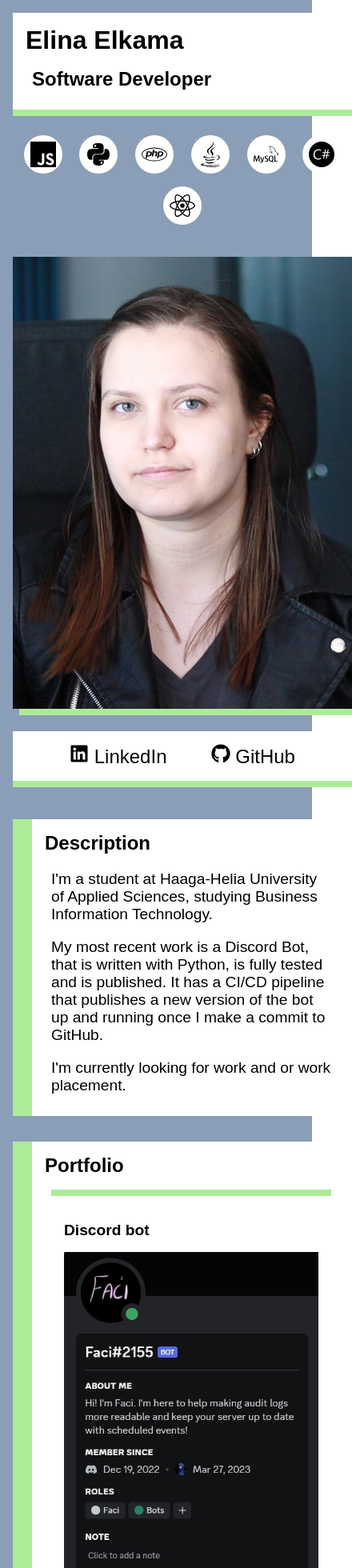
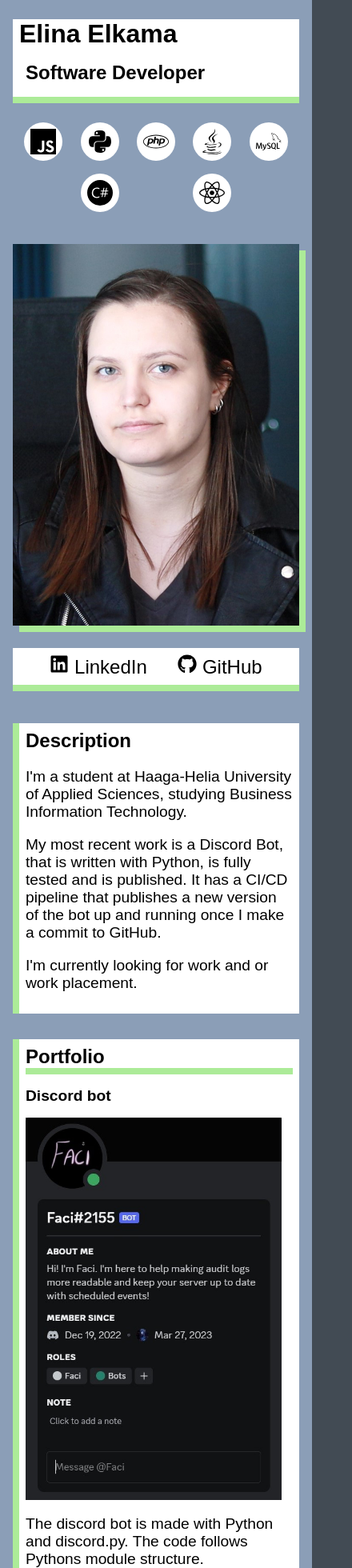
Before and after one commit to elinaelkama/elinaelkama.com, a React (Vite) app: page / in a window 390 px wide. Shown: the top 1960 px of the page at 80% size, 440 px wide, since content can reach past the window. Built offline with nearby package versions, Linux system fonts and the light colour scheme.

Commit message:
responsiveness

```diff
--- a/src/components/Links.tsx
+++ b/src/components/Links.tsx
@@ -1,6 +1,6 @@
 import { FaLinkedin, FaGithub } from "react-icons/fa";
 import styled from "styled-components";
-import { accent, backgroundTertiary, lg, md, sm, textShadow, typeface, xs } from "../style/DesignSystem";
+import { accent, backgroundTertiary, lg, md, screenSmallPhone, sm, textShadow, typeface, xs } from "../style/DesignSystem";
 
 const Container = styled.div`
 	padding: ${sm};
@@ -9,6 +9,9 @@ const Container = styled.div`
 	justify-content: space-evenly;
 	background-color: ${backgroundTertiary};
 	border-bottom: ${xs} solid ${accent};
+	@media screen and (max-width: ${screenSmallPhone}){
+		padding: ${xs};
+	}
 `
 const Link = styled.a`
 	text-decoration: none;
--- a/src/components/Section.tsx
+++ b/src/components/Section.tsx
@@ -12,16 +12,15 @@ const Body = styled.div`
 	margin: ${sm};
 	max-width: 61rem;
 	@media screen and (max-width: ${screenSmallPhone}) {
-		margin: none;
-		padding: none;
+		margin: 0;
+		padding: 0;
 	}
 `
 const Header = styled.h2`
 	font-size: ${md};
 	margin: ${xs};
 	@media screen and (max-width: ${screenSmallPhone}) {
-		margin: none;
-		padding: none;
+		margin: 0;
 	}
 `
 const Container = styled.div`
@@ -30,8 +29,7 @@ const Container = styled.div`
 	margin: ${sm} 0;
 	background-color: ${backgroundTertiary};
 	@media screen and (max-width: ${screenSmallPhone}) {
-		border-left: ${md} solid ${accent};
-		max-width: 90%;
+		border-width: ${xs};
 	}
 `
 
--- a/src/components/Showcase.tsx
+++ b/src/components/Showcase.tsx
@@ -16,6 +16,9 @@ const Body = styled.div`
 	font-size: ${textSize};
 	max-width: 61rem;
 	margin-left: ${md};
+	@media screen and (max-width: ${screenSmallPad}){
+		margin-left: 0;
+  	}
 `
 const Header = styled.h2`
 	font-size: ${textSize};
@@ -24,6 +27,9 @@ const Container = styled.div`
 	padding: ${sm};
 	background-color: ${backgroundTertiary};
 	border-top: ${xs} solid ${accent};
+	@media screen and (max-width: ${screenSmallPad}){
+		padding: 0;
+  	}
 `
 const Link = styled.a`
 	text-decoration: none;
@@ -39,7 +45,6 @@ const Link = styled.a`
 const ImageCont = styled.div`
 	display: grid;
 	grid-template-columns: auto auto;
-	overflow: hidden;
 	@media screen and (max-width: ${screenSmallPad}){
 		grid-template-columns: none;
 		text-align: left;
@@ -47,7 +52,7 @@ const ImageCont = styled.div`
 `
 
 const Image = styled.img`
-	max-width: 20rem;
+	width: min(100%, 20rem);
 `
 
 const Showcase = ({ title, children, link, img, altText }: Props) => {
--- a/src/components/Title.tsx
+++ b/src/components/Title.tsx
@@ -8,7 +8,8 @@ const Card = styled.div`
 	background-color: ${backgroundTertiary};
 	padding: ${xs};
 	@media screen and (max-width: ${screenSmallPhone}) {
-		border-bottom: ${xs} solid ${accent};
+		border-width: ${xs};
+		padding: 0;
 	}
 `
 
--- a/src/index.css
+++ b/src/index.css
@@ -2,4 +2,5 @@ html, body{
 	padding: 0;
 	margin: 0;
 	min-height: 100vh;
+	background-color: #424B54;
 }
```
Also changed, not shown: 5 other files (tests, documents, lock files or other folders).
